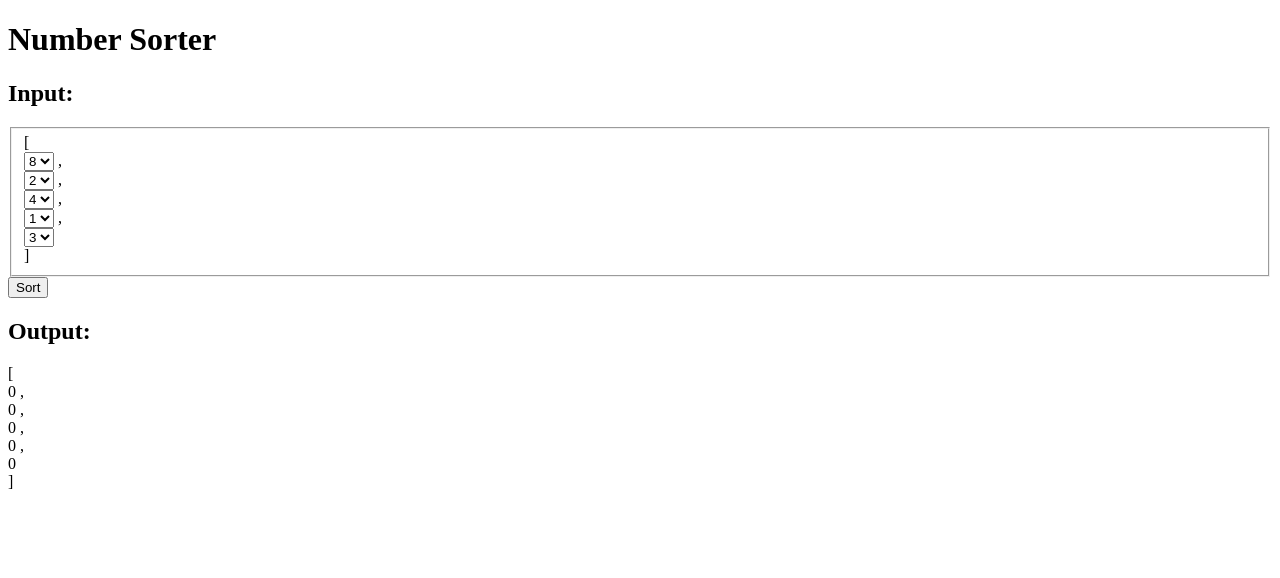
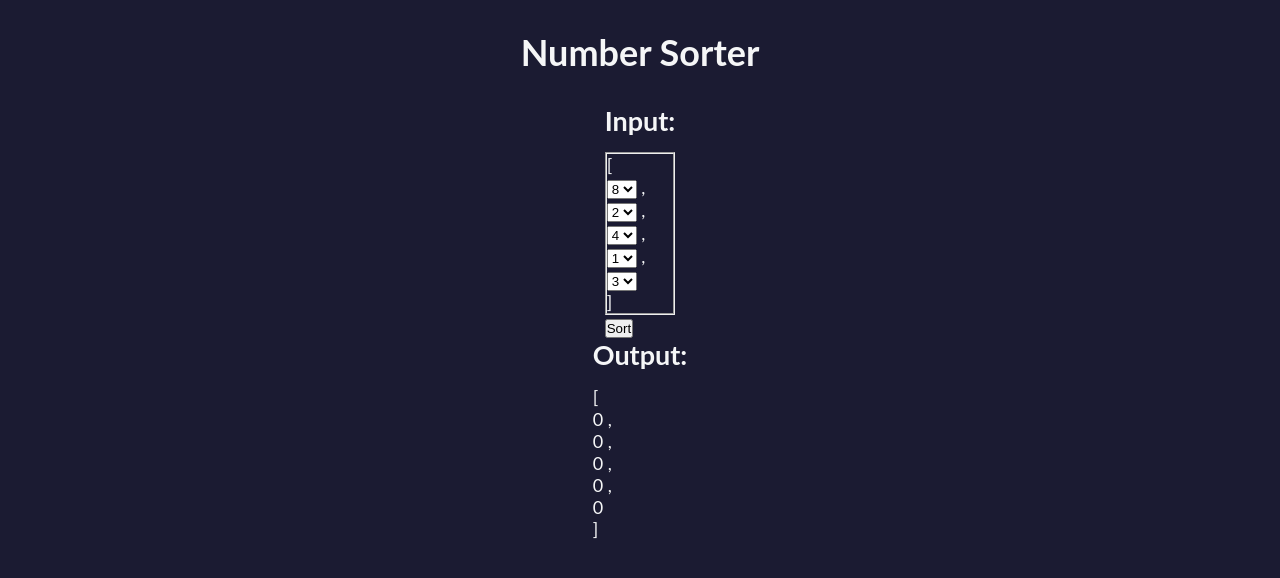
Before and after one commit to SvdNeo/Number_Sorter, a plain HTML site: page index.html in a window 1280 px wide. Drawn offline with Linux system fonts and the light colour scheme; a script that the page names is missing.

Commit message:
provided with basic styling

```diff
--- a/index.html
+++ b/index.html
@@ -3,7 +3,7 @@
   <head>
     <meta charset="UTF-8" />
     <meta name="viewport" content="width=device-width, initial-scale=1.0" />
-    <link rel="stylesheet" type="text/css" href="./styles.css" />
+    <link rel="stylesheet" type="text/css" href="styles.css" />
     <title>Number Sorter</title>
   </head>
   <body>
--- /dev/null
+++ b/styles.css
@@ -0,0 +1,41 @@
+:root {
+    --gray-00: #ffffff;
+    --gray-05: #f5f6f7;
+    --gray-15: #d0d0d5;
+    --gray-75: #3b3b4f;
+    --gray-85: #1b1b32;
+    --gray-90: #0a0a23;
+    --blue-50: #198eee;
+    --error: #a94442;
+    --danger-color: #850000;
+    --danger-background: #ffadad;
+  }
+
+  *,
+  ::before,
+  ::after {
+    padding: 0;
+    margin: 0;
+    box-sizing: border-box;
+  }
+
+  body {
+    font-family: "Lato", Helvetica, Arial, sans-serif;
+    font-size: 18px;
+    background-color: var(--gray-85);
+    color: var(--gray-05);
+  }
+
+  main {
+    display: flex;
+    flex-direction: column;
+    align-items: center;
+  }
+
+  h1 {
+    margin: 30px auto;
+  }
+
+  h2 {
+    margin-bottom: 15px;
+  }
```
